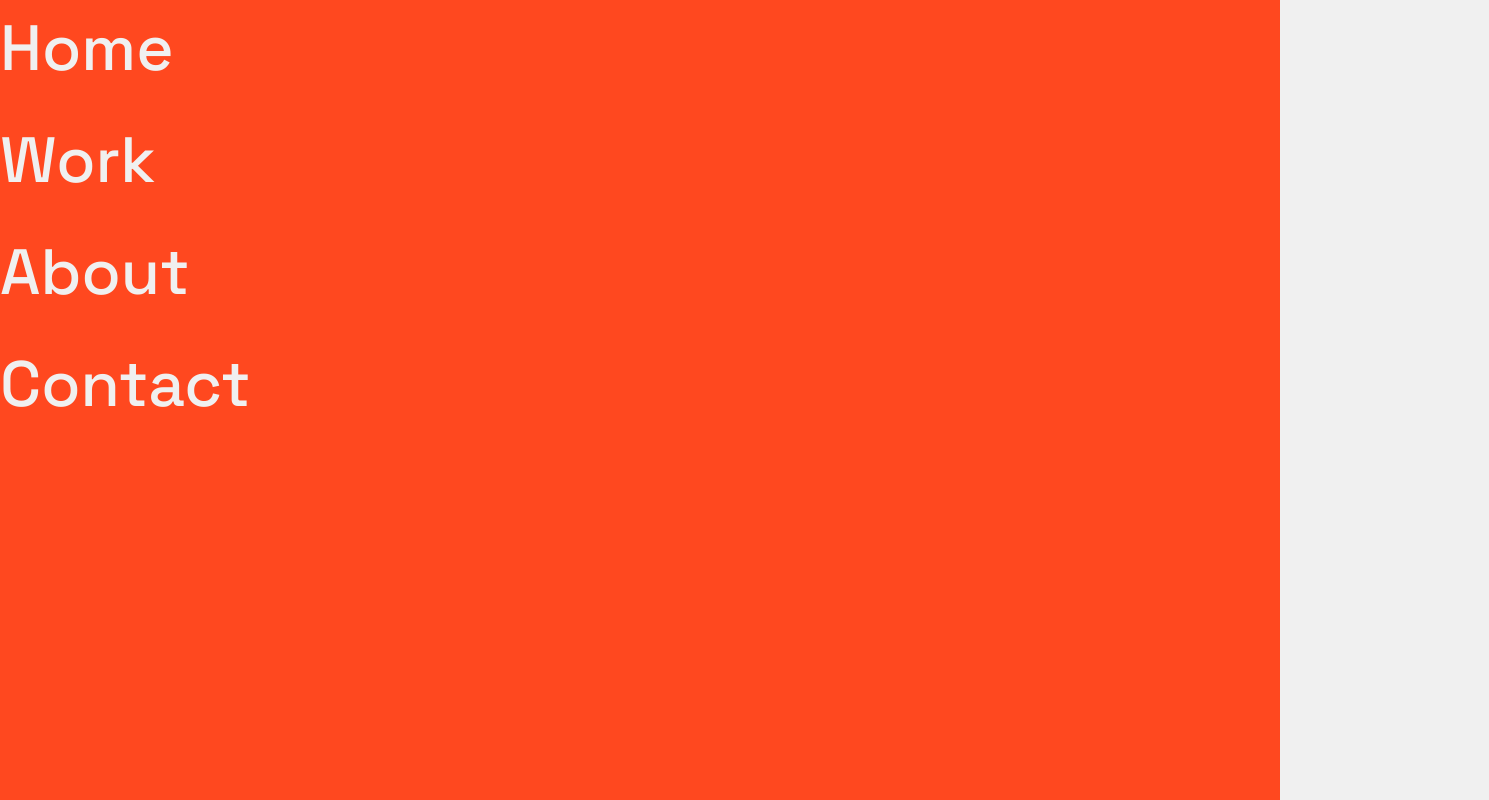
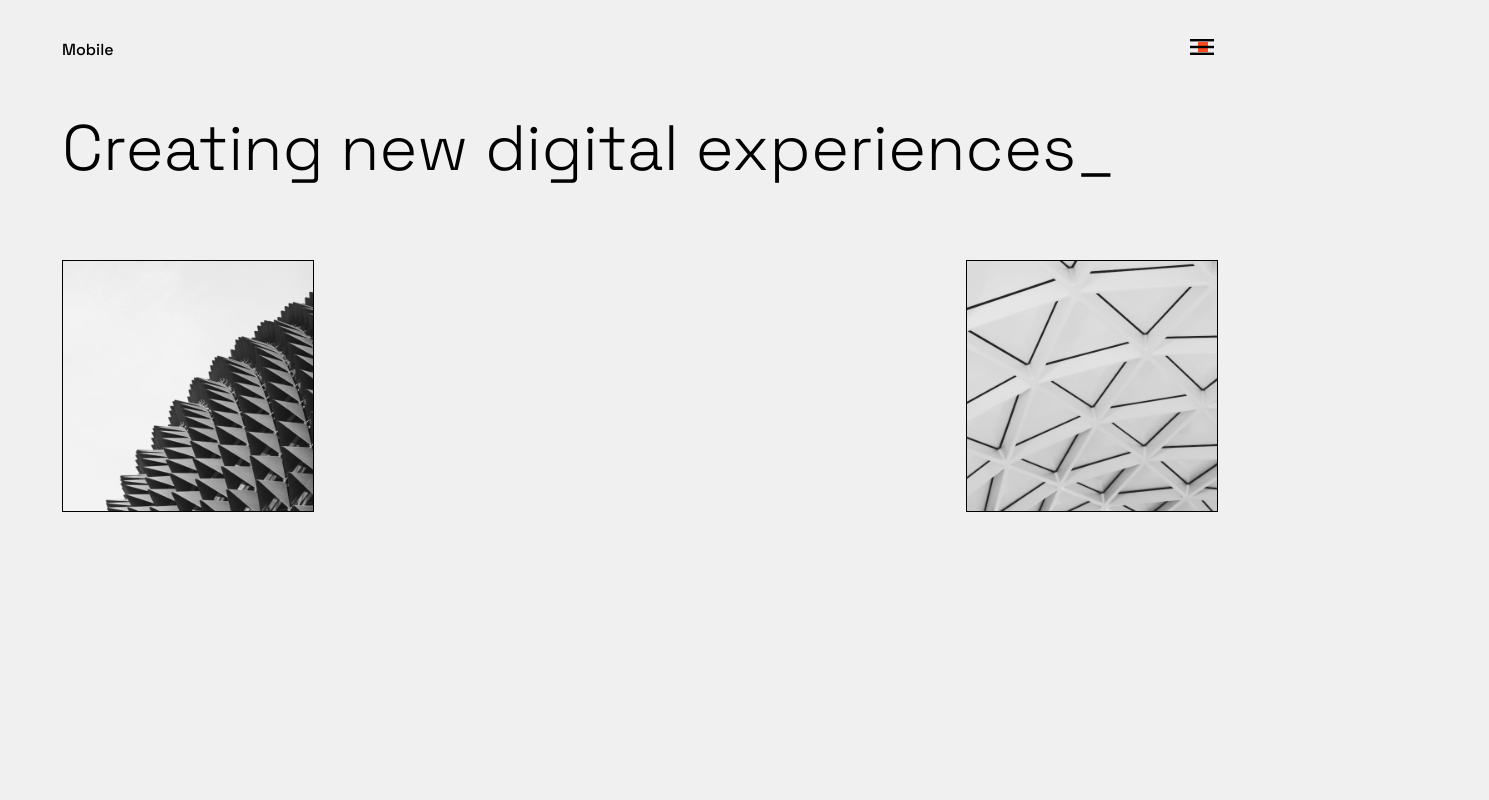
Before and after one commit to josnethmoreno/menu-mobile, a website built with Vite: page index.html in a window 1280 px wide. Shown: the whole page, 1489 px wide, since content can reach past the window. Built offline with nearby package versions, Linux system fonts and the light colour scheme.

Commit message:
show menu

```diff
--- a/index.html
+++ b/index.html
@@ -12,19 +12,24 @@
 
 <body>
   <div id="app">
-    <nav class="menu">
+    <nav class="menu" data-show="false">
       <div class="menu-brand">
         <a href="#0">Mobile</a>
       </div>
       <div class="menu-links">
-        <a href="#0">Home</a>
-        <a href="#0">Work</a>
-        <a href="#0">About</a>
-        <a href="#0">Contact</a>
+        <div class="container">
+          <a href="#0">_Home</a>
+          <a href="#0">_Work</a>
+          <a href="#0">_About</a>
+          <a href="#0">_Contact</a>
+        </div>
       </div>
       <button class="menu-toggle">
-        <span class="material-symbols-outlined">
+        <span class="material-symbols-outlined" data-icon="menu">
           menu
+        </span>
+        <span class="material-symbols-outlined" data-icon="close">
+          close
         </span>
       </button>
     </nav>
--- a/main.js
+++ b/main.js
@@ -1,2 +1,11 @@
 import './style.css'
 import './reset.css'
+
+
+const menu = document.querySelector('.menu')
+const menuToggle = document.querySelector('.menu-toggle');
+
+menuToggle.addEventListener('click', () => {
+  const show = (menu.getAttribute('data-show') === 'true')
+  menu.setAttribute('data-show', !(show))
+})
--- a/style.css
+++ b/style.css
@@ -16,7 +16,8 @@ body {
   font-family: 'Space Grotesk';
   color: var(--primary);
   background-color: var(--secondary);
-  position: relative;
+  max-height: 100vh;
+  overflow: hidden;
 }
 
 .material-symbols-outlined {
@@ -25,6 +26,7 @@ body {
 }
 
 .menu {
+  position: relative;
   display: flex;
   justify-content: space-between;
   align-items: center;
@@ -36,17 +38,47 @@ body {
 }
 
 .menu-links {
-  display: flex;
-  flex-direction: column;
-  gap: 1rem;
   position: absolute;
-  left: 0;
-  top: 0;
-  height: 100vh;
-  width: 100vw;
+  right: 2.6rem;
+  top: 2.6rem;
+  height: 10px;
+  width: 10px;
   color: var(--secondary);
   background-color: var(--accent);
   font-size: 4rem;
+  clip-path: circle(50% at 100%, 100%);
+  transition: .3s;
+}
+
+.menu-links .container {
+  display: flex;
+  flex-direction: column;
+  justify-content: center;
+  gap: 1rem;
+  max-width: 1220px;
+  margin: 0 auto;
+  height: 100%;
+}
+
+.menu-toggle {
+  z-index: 10;
+}
+
+.menu-toggle span[data-icon="close"] {
+  display: none;
+}
+
+.menu[data-show="true"] .menu-links{
+  width: 100vh;
+  height: 100vh;
+}
+
+.menu[data-show="true"] .menu-toggle span[data-icon="close"] {
+  display: inline-block;
+}
+
+.menu[data-show="true"] .menu-toggle span[data-icon="menu"] {
+  display: none;
 }
 
 .home {
```
